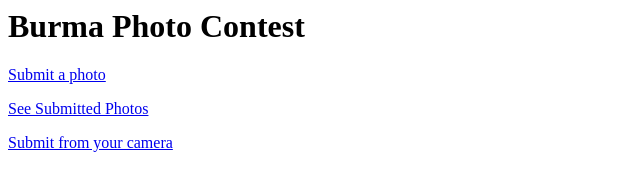
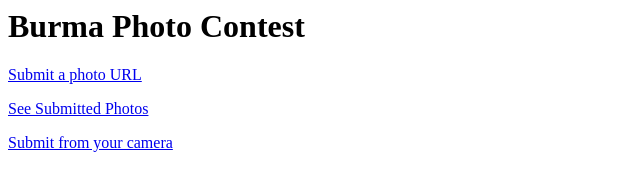
Before and after one commit to matyjas/burma, a plain HTML site: page templates/index.html in a window 1280 px wide. Shown: the full height of the page, 0-640 px from the left. Drawn offline with Linux system fonts and the light colour scheme.

Commit message:
this one clarifies what our first submit option is

```diff
--- a/templates/index.html
+++ b/templates/index.html
@@ -1,7 +1,7 @@
 <h1>Burma Photo Contest</h1>
 
 <p>
-  <a href="{baseURL}/submit">Submit a photo</a>
+  <a href="{baseURL}/submit">Submit a photo URL</a>
 </p>
 <p>
   <a href="{baseURL}/photos">See Submitted Photos</a>
```
